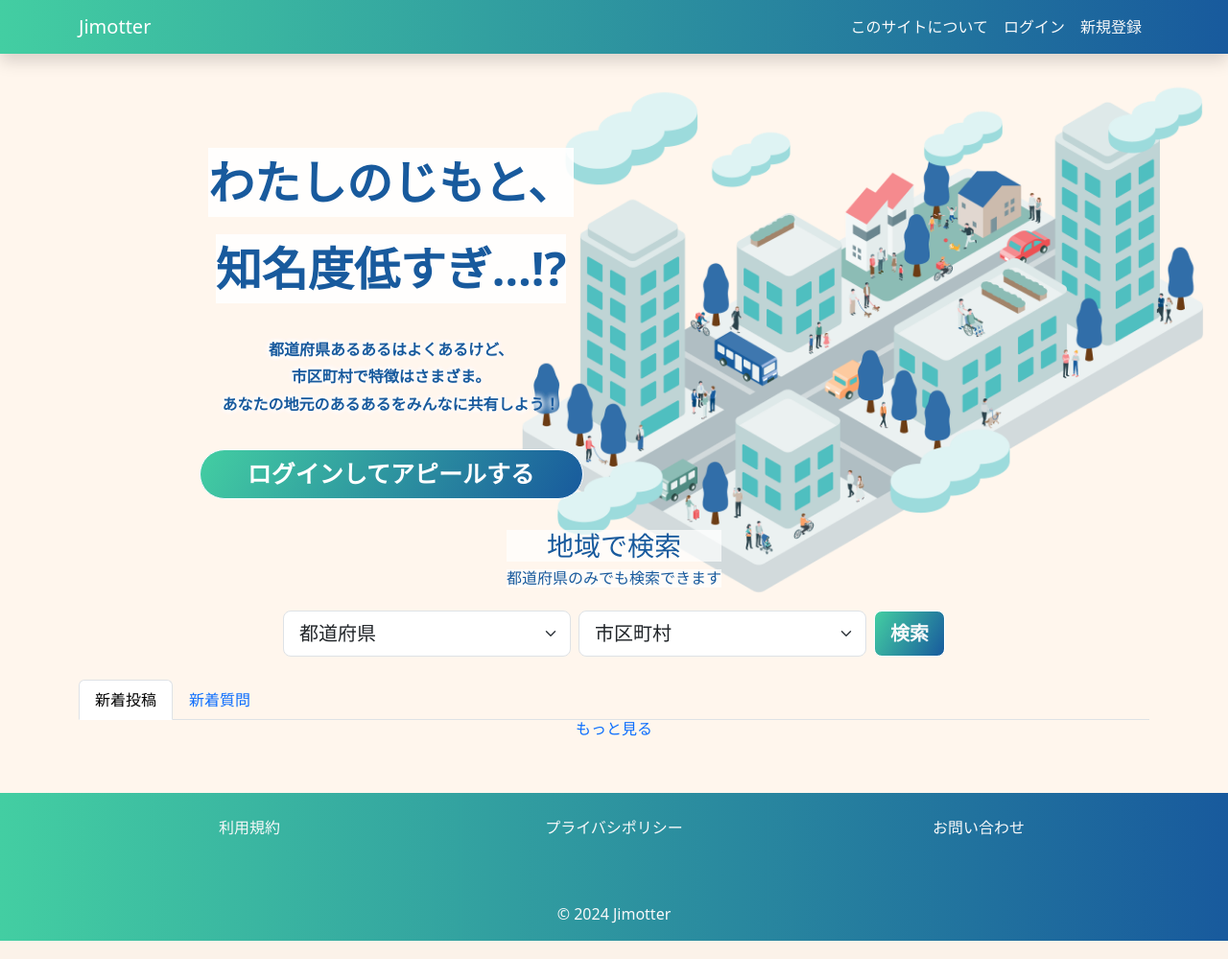
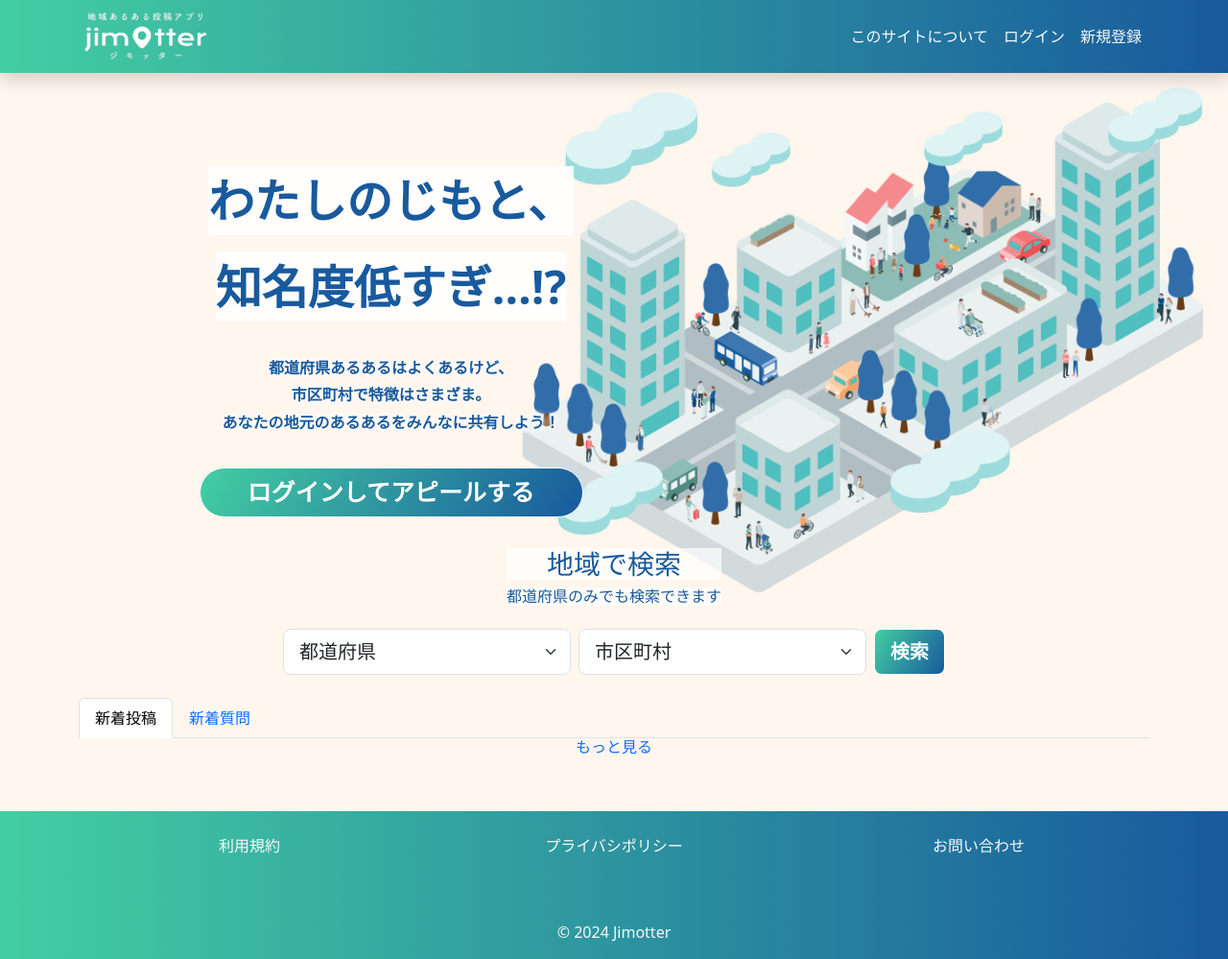
Before and after one commit to inoserisa/jimotter, a Rails app: page / in a window 1280 px wide. Shown: the whole page at 96% size. Run offline with Rails 7, Linux system fonts and the light colour scheme; data that the repository does not hold is empty; style sheets or scripts are compiled from the project's sources; parts of the project's set-up code (start-up, migrations or seed data) failed here and were passed over; some libraries are stand-ins or nearby versions.

Commit message:
gem導入

```diff
--- a/app/assets/stylesheets/custom.scss
+++ b/app/assets/stylesheets/custom.scss
@@ -1,11 +1,18 @@
 body {
   background-color: #FFF6ED;
-  padding-top: 56px;
+  padding-top: 75px;
   background-image: url("background-image.png");
   background-size: 60% auto;
   background-position: 100% 25%;
   background-repeat: no-repeat;
   background-attachment: fixed;
+}
+
+.app-logo {
+  height: 3em;
+  width:auto;
+  padding-top:0;
+  padding-bottom:0;
 }
 
 .footer-color {
@@ -132,7 +139,7 @@ body {
 @media(max-width: 767px) {
   body {
     background-size: 100% auto;
-    background-position: 100% 30px;
+    background-position: 100% 60px;
   }
   .post-button {
     font-size: 25px;
--- a/app/views/shared/_header.html.erb
+++ b/app/views/shared/_header.html.erb
@@ -2,7 +2,7 @@
   <div class="fixed-top">
     <nav class="navbar navbar-expand-lg navbar-dark header-color shadow">
       <div class="container">
-        <%= link_to "Jimotter", root_path, class: 'navbar-brand', data: { turbo: false } %>
+        <%= link_to image_tag('app-logo-2.png', class: 'navbar-brand app-logo'), root_path, data: { turbo: false } %>
 
         <% if current_user %>
           <a href="#" class="nav-link text-light ms-auto mx-3 d-lg-none" data-bs-toggle="modal" data-bs-target="#notificationsModal">
```
Also changed, not shown: Gemfile, Gemfile.lock, app/assets/images/app-logo-2.png (added), app/assets/images/app-logo.png (added).
